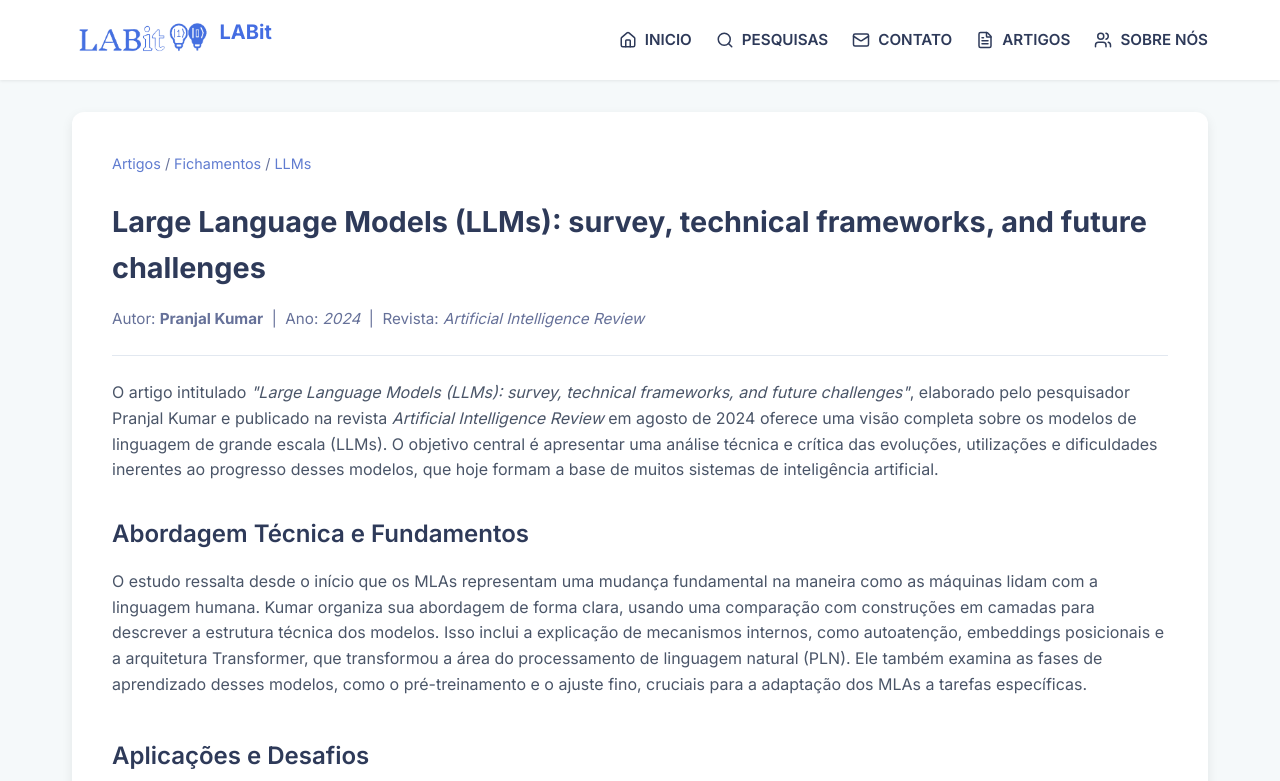
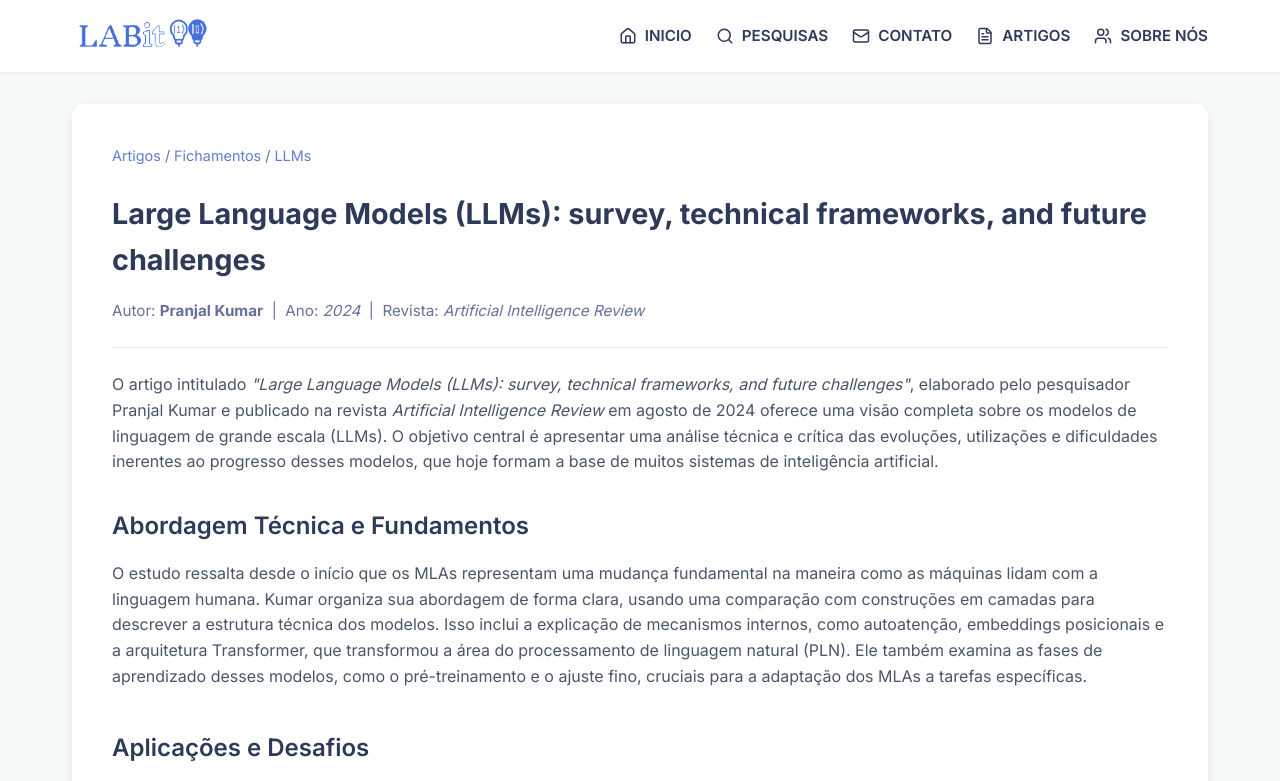
Before and after one commit to ezrasilva/Fichamento_01, a plain HTML site: page index.html in a window 1280 px wide. Shown: the top 781 px of the page. Drawn offline with nearby package versions, Linux system fonts and the light colour scheme.

Commit message:
fix: erro no cabeçalho

```diff
--- a/index.html
+++ b/index.html
@@ -13,7 +13,7 @@
     <div class="navbar" id="navbar">
       <div class="logo">
         <img src="logo.png" alt="Logo LABit">
-        <h1>LABit</h1>
+
       </div>
       <div class="menu-toggle" onclick="toggleMenu()">
         <span></span>
```
